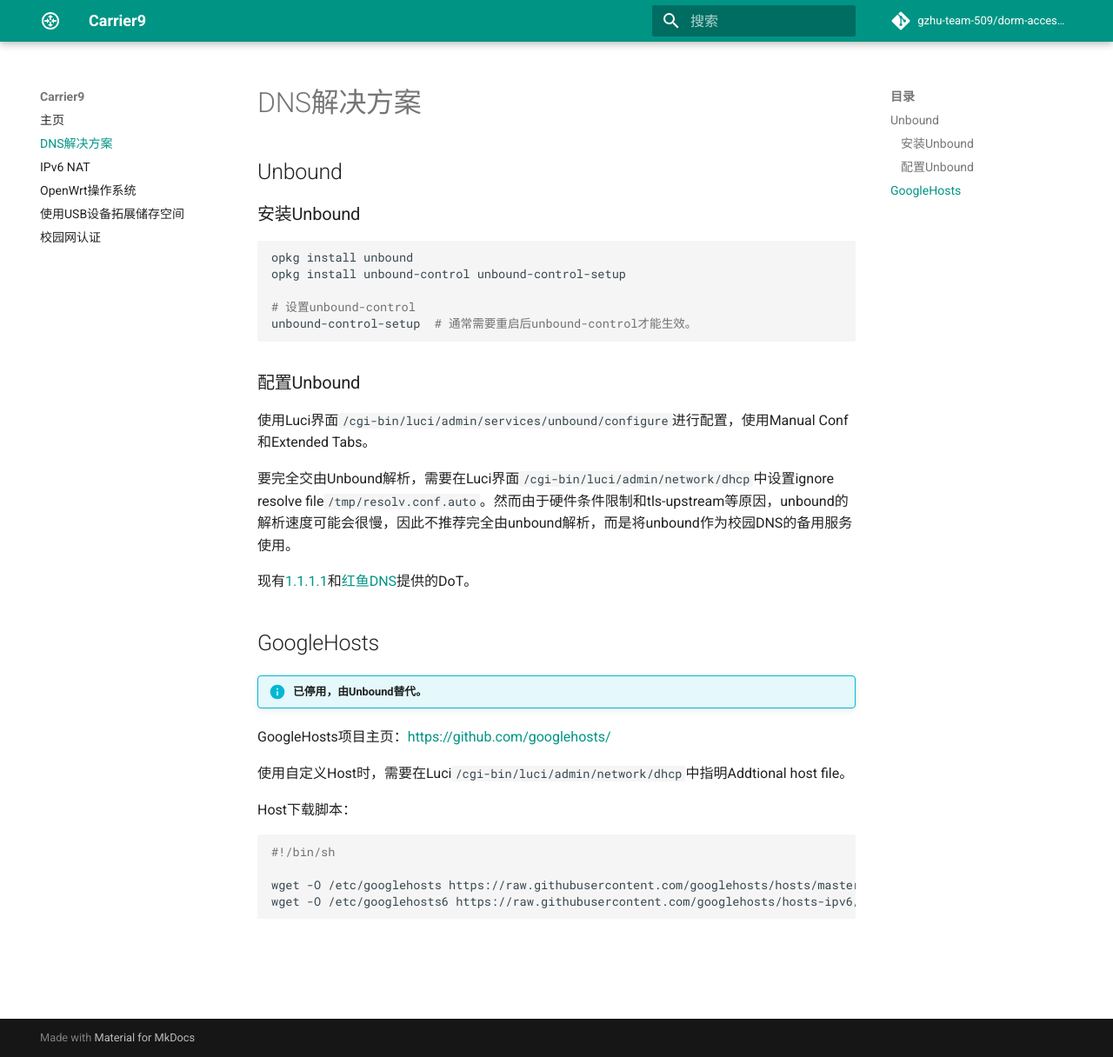
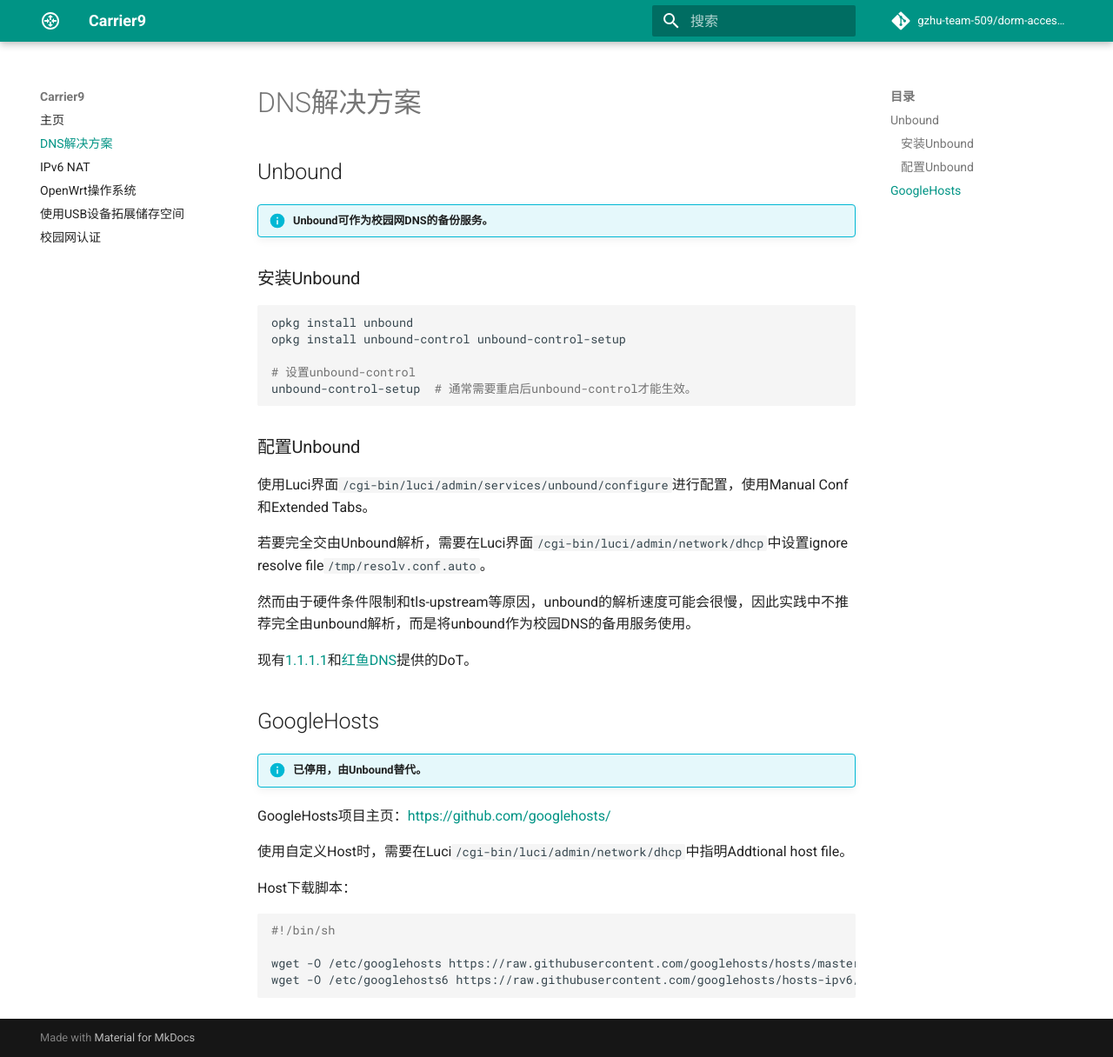
Before and after one commit to gzhu-team-509/Carrier9-info, an MkDocs documentation site: the page built from docs/DNS.md, in a window 1280 px wide and 1216 px high. Shown: the whole window at 87% size. Built offline with MkDocs 1.6.1 and Material for MkDocs 9.7.7, drawn with Linux system fonts in a browser that asks for light colours; comment, search, counter and statistics services are not loaded.

Commit message:
Update DNS.md

```diff
--- a/docs/DNS.md
+++ b/docs/DNS.md
@@ -1,6 +1,8 @@
 # DNS解决方案
 
 ## Unbound
+
+!!! info "Unbound可作为校园网DNS的备份服务。"
 
 ### 安装Unbound
 
@@ -16,7 +18,9 @@
 
 使用Luci界面`/cgi-bin/luci/admin/services/unbound/configure`进行配置，使用Manual Conf和Extended Tabs。
 
-要完全交由Unbound解析，需要在Luci界面`/cgi-bin/luci/admin/network/dhcp`中设置ignore resolve file`/tmp/resolv.conf.auto`。然而由于硬件条件限制和tls-upstream等原因，unbound的解析速度可能会很慢，因此不推荐完全由unbound解析，而是将unbound作为校园DNS的备用服务使用。
+若要完全交由Unbound解析，需要在Luci界面`/cgi-bin/luci/admin/network/dhcp`中设置ignore resolve file`/tmp/resolv.conf.auto`。
+
+然而由于硬件条件限制和tls-upstream等原因，unbound的解析速度可能会很慢，因此实践中不推荐完全由unbound解析，而是将unbound作为校园DNS的备用服务使用。
 
 现有[1.1.1.1](https://1.1.1.1/)和[红鱼DNS](https://www.rubyfish.cn/)提供的DoT。
 
```
